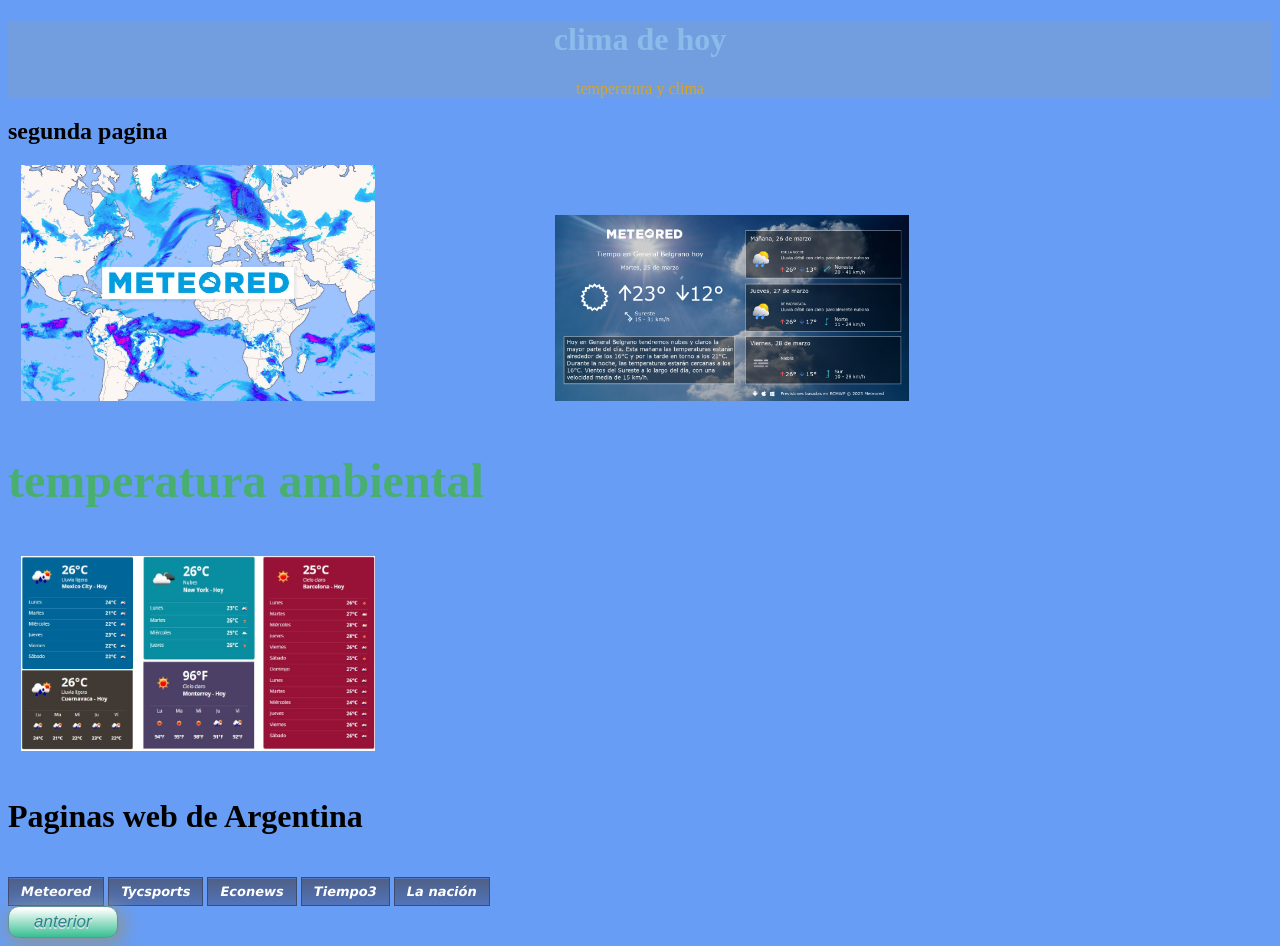
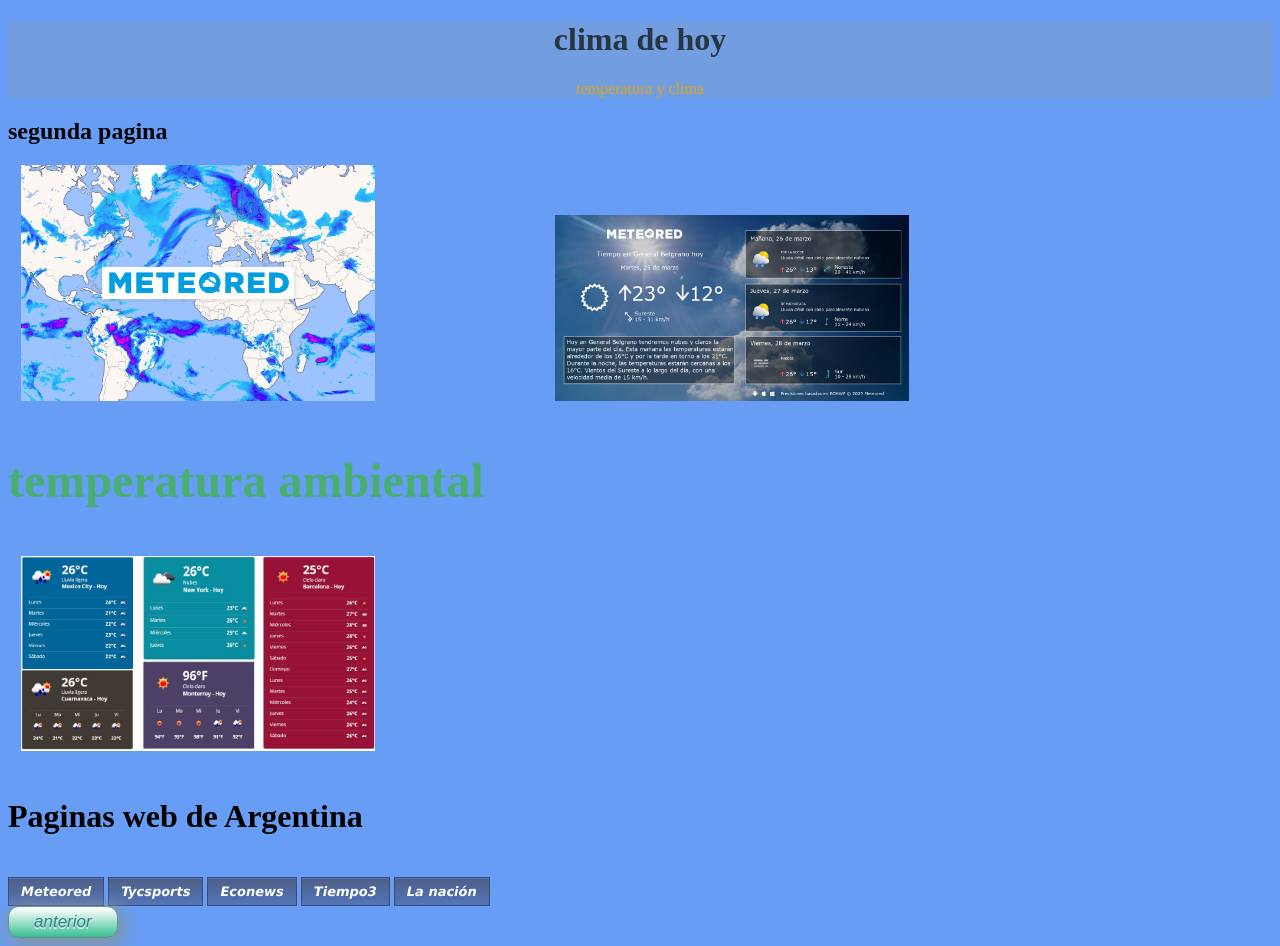
Before and after one commit to tino626/clima-proa.github.io, a plain HTML site: page ejemplo.html in a window 1280 px wide. Drawn offline with Linux system fonts and the light colour scheme.

Commit message:
color nuevo

```diff
--- a/clim.css
+++ b/clim.css
@@ -2,7 +2,7 @@ body{
     background-color: rgb(103, 157, 245);
 }
 h1{
-    color: rgb(139, 187, 233);
+    color: rgb(40, 53, 66);
 }
 p{
     color: goldenrod;
```
